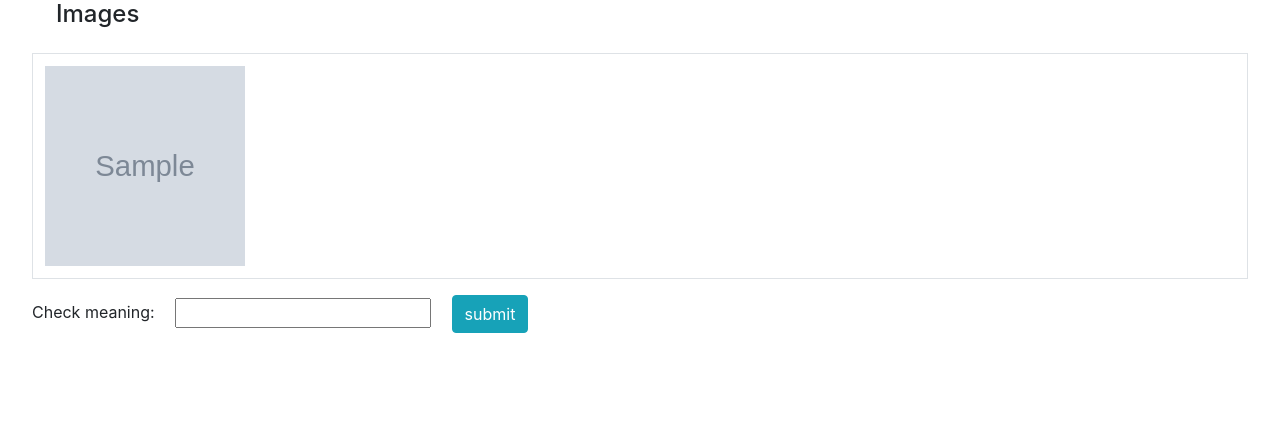
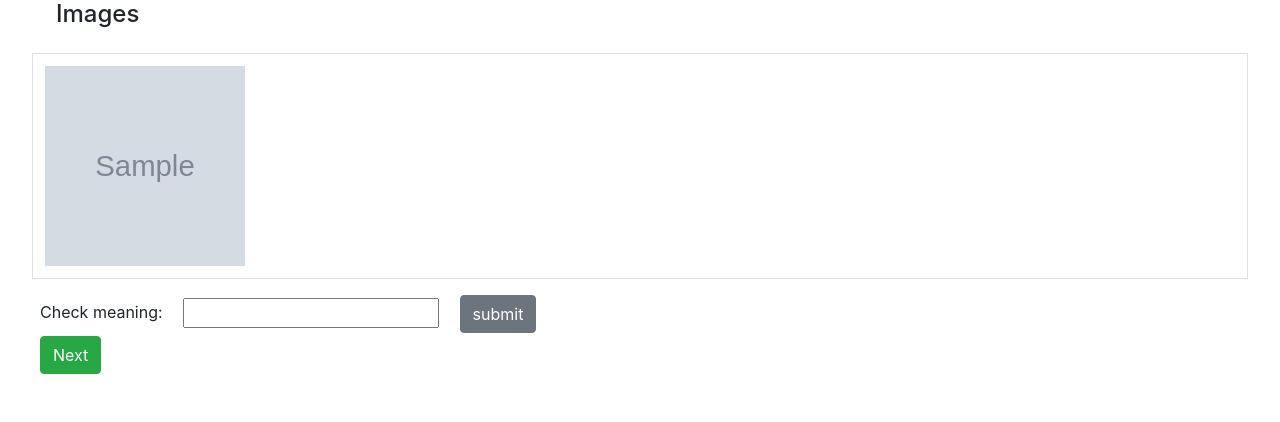
Before and after one commit to akd13/vocab-app, a Flask app: template templates/word.html in a window 1280 px wide. Shown: the part 402-824 px from the top of the page. Before the commit the page ends 735 px from the top, so only its background shows below. Run offline with Flask 2, Linux system fonts and the light colour scheme; the template is opened without the code that fills it: most values are stand-ins (such as "Sample title", 1, 10 or a date in 2020); grey boxes marked "Sample" are stand-in pictures; parts of the project's set-up code (start-up, migrations or seed data) failed here and were passed over; some libraries are stand-ins or nearby versions.

Commit message:
add another button at bottom for next word

```diff
--- a/templates/word.html
+++ b/templates/word.html
@@ -47,10 +47,12 @@
     </tr>
     </tbody>
 </table>
-<form class="form-group justify-content-center" method="POST">
+<form class="form-group justify-content-center m-2" method="POST">
     <p>Check meaning:
         <input class="form-group mx-sm-3 mb-2" type="text" name="Word"/>
-        <input class='btn btn-info' type="submit" name="word" value="submit"/>
+        <input class='btn btn-secondary' type="submit" name="word" value="submit"/>
+        <br>
+        <input class="btn btn-success" type="submit" name="next" value="Next"/>
     </p>
 </form>
 </body>
```
